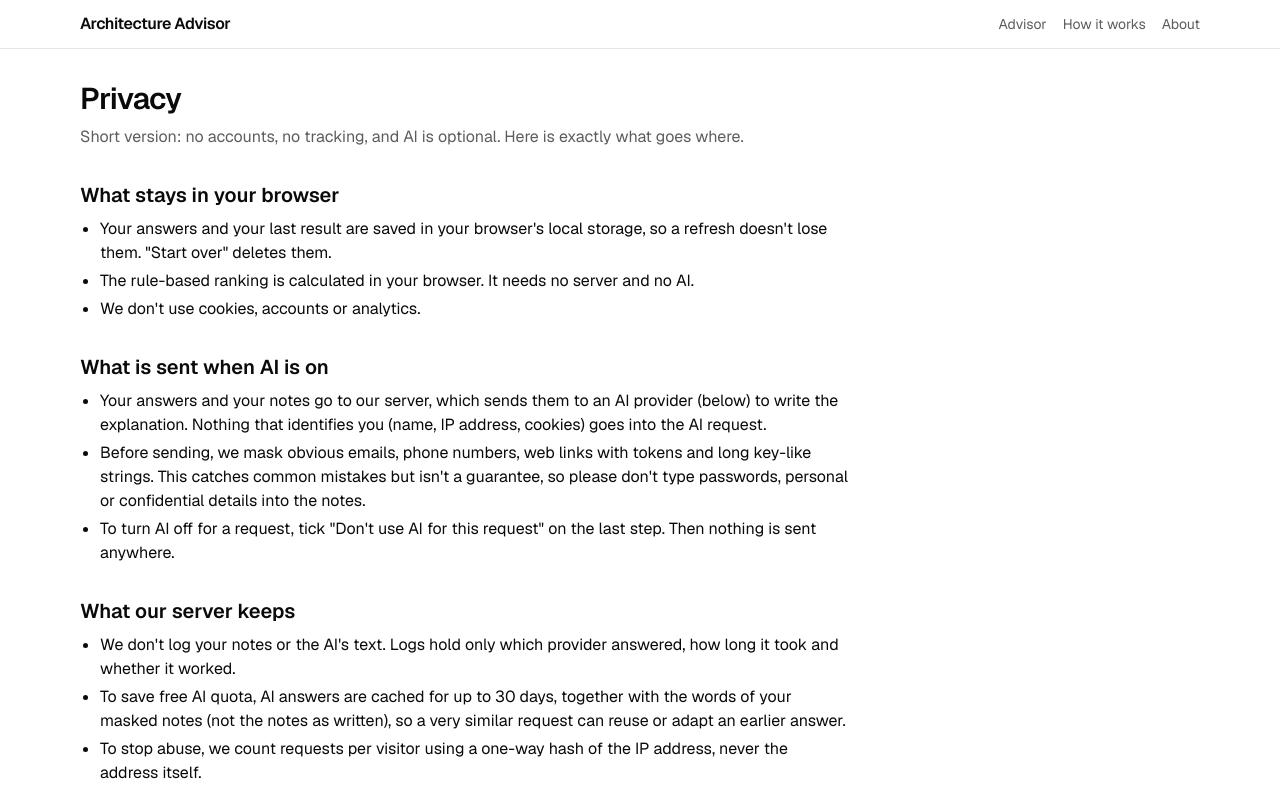
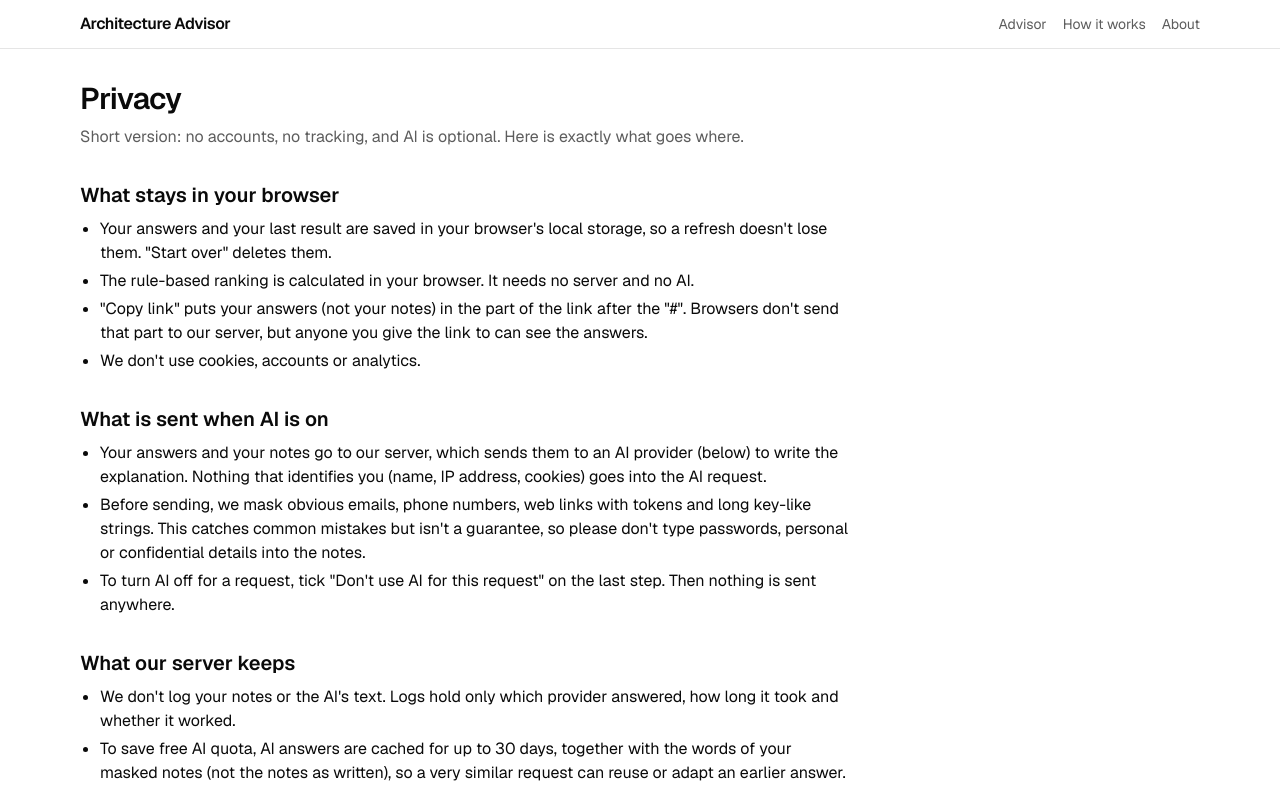
Before and after one commit to loch214/architecture-advisor, a Next.js app: page /privacy in a window 1280 px wide. Shown: the top 792 px of the page. Built offline with nearby package versions, Linux system fonts and the light colour scheme.

Commit message:
Update docs for the shareable link: as-built notes, Q29 added, next prompt
Also mention links on /privacy and in the README, and remove the stale
duplicate Q26 row from Still open.

```diff
--- a/src/app/privacy/page.tsx
+++ b/src/app/privacy/page.tsx
@@ -56,6 +56,10 @@ export default function PrivacyPage() {
             lose them. &quot;Start over&quot; deletes them.
           </li>
           <li>The rule-based ranking is calculated in your browser. It needs no server and no AI.</li>
+          <li>
+            &quot;Copy link&quot; puts your answers (not your notes) in the part of the link after the &quot;#&quot;.
+            Browsers don&apos;t send that part to our server, but anyone you give the link to can see the answers.
+          </li>
           <li>We don&apos;t use cookies, accounts or analytics.</li>
         </ul>
       </section>
```
Also changed, not shown: 8 other files (tests, documents, lock files or other folders).
